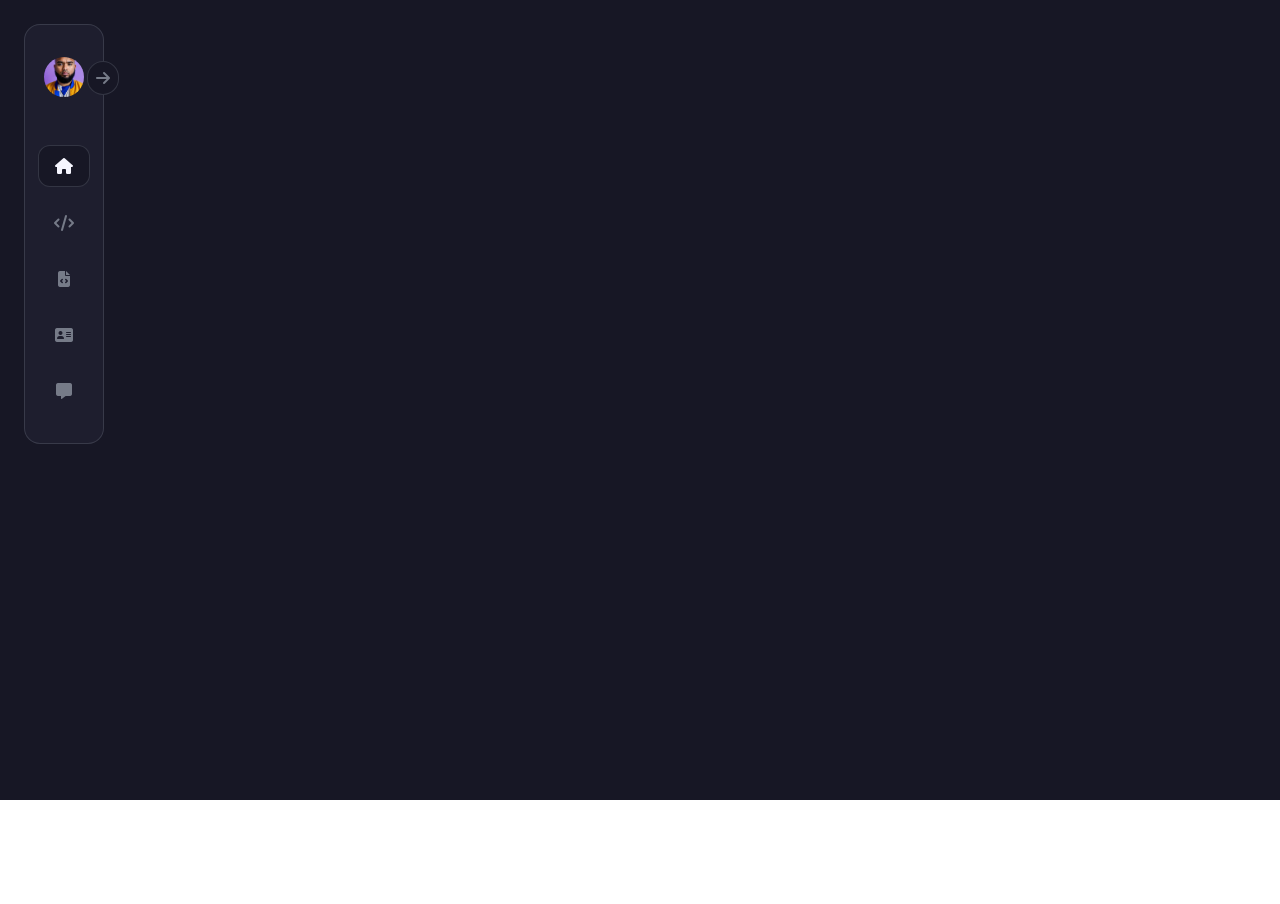
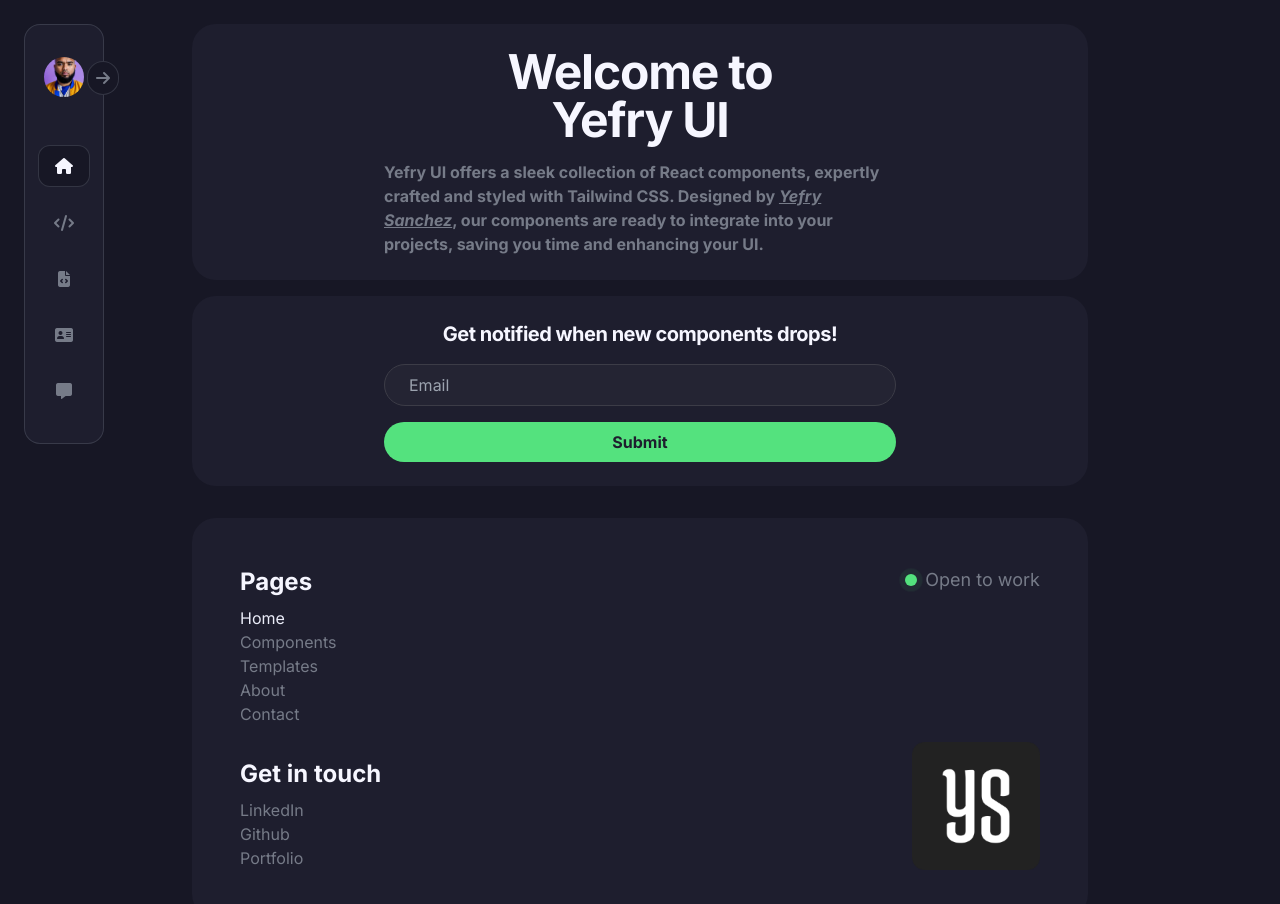
Before and after one commit to yefrysanchez/yefryUI, a React (Vite) app: page / in a window 1280 px wide. Shown: the top 904 px of the page. Before the commit the page ends 800 px from the top, so only its background shows below. Built offline with nearby package versions, Linux system fonts and the light colour scheme.

Commit message:
Footer and Home Page

```diff
--- a/src/App.jsx
+++ b/src/App.jsx
@@ -1,3 +1,4 @@
+import Footer from "./components/Footer";
 import Navbar from "./components/Navbar";
 import SideBar from "./components/SideBar";
 import AppRouter from "./router/AppRouter";
@@ -8,6 +9,7 @@ function App() {
       <Navbar />
       <SideBar />
       <AppRouter />
+      <Footer />
     </main>
   );
 }
--- /dev/null
+++ b/src/components/Footer.jsx
@@ -0,0 +1,58 @@
+import { NavLink } from "react-router-dom";
+
+const Footer = () => {
+  return (
+    <footer className="max-w-4xl relative mx-auto bg-navyBG rounded-3xl p-12 mt-8 grid center">
+      <ul className="mb-8">
+        <h3 className="font-bold text-2xl mb-2">Pages</h3>
+        {pagelinks.map((link, i) => (
+          <li key={i} className="">
+            <NavLink className={({ isActive }) =>
+            ` ${
+              isActive
+                ? "text-lightBackground"
+                : "text-softDarkText"
+            } hover:text-lightBackground`
+          } to={link.url}>{link.title}</NavLink>
+          </li>
+        ))}
+      </ul>
+
+      <ul>
+      <h3 className="font-bold text-2xl mb-2">Get in touch</h3>
+
+      {getinTouchlinks.map((link, i) => (
+          <li key={i} className="text-softDarkText ">
+            <a className="hover:text-lightBackground" target="_blank" href={link.url}>{link.title}</a>
+          </li>
+        ))}
+      </ul>
+      <div className="flex items-center gap-2 absolute top-12 right-12">
+              <div className="h-3 w-3 bg-accent rounded-full">
+                <div className="h-3 w-3 bg-accent rounded-full animate-ping"></div>
+              </div>
+
+              <p className="text-lg text-softDarkText"> Open to work</p>
+            </div>
+      <div className="h-32 w-32 ml-auto absolute bottom-8 right-4 md:bottom-12 md:right-12">
+        <img src="/logo.png" alt="logo image" />
+      </div>
+    </footer>
+  );
+};
+
+export default Footer;
+
+const pagelinks = [
+  { title: "Home", url: "/" },
+  { title: "Components", url: "/components" },
+  { title: "Templates", url: "/templates" },
+  { title: "About", url: "/about" },
+  { title: "Contact", url: "/contact" },
+];
+
+const getinTouchlinks = [
+  { title: "LinkedIn", url: "https://www.linkedin.com/feed/" },
+  { title: "Github", url: "https://github.com/yefrysanchez" },
+  { title: "Portfolio", url: "https://yefry.dev" },
+];
--- a/src/components/Navbar.jsx
+++ b/src/components/Navbar.jsx
@@ -5,7 +5,7 @@ const Navbar = () => {
   const [isOpen, setIsOpen] = useState(false);
   const [isDark, setIsDark] = useState(true);
   return (
-    <header className="h-20 lg:hidden">
+    <header className="h-20 lg:hidden ">
       <nav className="h-full flex justify-between items-center ">
         <div className="h-10 w-10 rounded-full overflow-hidden">
           <img
--- a/src/components/NavbarLinks.jsx
+++ b/src/components/NavbarLinks.jsx
@@ -11,7 +11,7 @@ const NavbarLinks = ({setIsOpen}) => {
   ];
 
   return (
-    <ul className="bg-navyBG fixed inset-0 pt-24 w-full flex flex-col gap-4 px-4 text-xl">
+    <ul className="bg-navyBG fixed z-50 inset-0 pt-24 w-full flex flex-col gap-4 px-4 text-xl">
       {links.map((link, i) => (
         <NavLink
         onClick={()=> setIsOpen(false)}
--- a/src/components/SideBar.jsx
+++ b/src/components/SideBar.jsx
@@ -14,7 +14,7 @@ const SideBar = () => {
 
   return (
     <header
-      className={`hidden relative lg:flex flex-col   ${
+      className={`hidden  fixed lg:flex flex-col   ${
         isOpen
           ? "w-52 px-3 transition-all duration-500 overflow-hidden"
           : "w-20 items-center transition-all duration-500"
--- a/src/pages/ComponentsPage.jsx
+++ b/src/pages/ComponentsPage.jsx
@@ -1,7 +1,9 @@
 
 const ComponentsPage = () => {
   return (
-    <div>ComponentsPage</div>
+    <main className="max-w-4xl mx-auto">
+components
+    </main>
   )
 }
 
--- a/src/pages/HomePage.jsx
+++ b/src/pages/HomePage.jsx
@@ -1,10 +1,32 @@
-
 const HomePage = () => {
   return (
-    <div>
-        <section></section>
-    </div>
-  )
-}
+    <main className="max-w-4xl mx-auto">
+      <section className="bg-navyBG rounded-3xl p-6 mb-4">
+        <h1 className="font-bold mb-4 tracking-tight text-5xl text-center">
+          Welcome to <br /> Yefry UI
+        </h1>
+        <p className="text-softDarkText font-bold max-w-lg mx-auto">
+          Yefry UI offers a sleek collection of React components, expertly
+          crafted and styled with Tailwind CSS. Designed by{" "}
+          <a className="underline italic" href="">
+            Yefry Sanchez
+          </a>
+          , our components are ready to integrate into your projects, saving you
+          time and enhancing your UI.
+        </p>
+      </section>
 
-export default HomePage
+      <form className="bg-navyBG rounded-3xl p-6 ">
+        <h2 className="font-bold mb-4 tracking-tight text-xl text-center">
+          Get notified when new components drops!
+        </h2>
+        <div className="flex flex-col mx-auto max-w-lg">
+          <input placeholder="Email" className="max-w-lg bg-darkText/20 border mb-4  border-darkText rounded-3xl py-2 px-6" type="email" name="email" />
+          <input className="max-w-lg bg-accent text-navyBG font-bold rounded-3xl py-2 px-6" type="submit" value="Submit" />
+        </div>
+      </form>
+    </main>
+  );
+};
+
+export default HomePage;
```
Also changed, not shown: public/logo.png (added).
